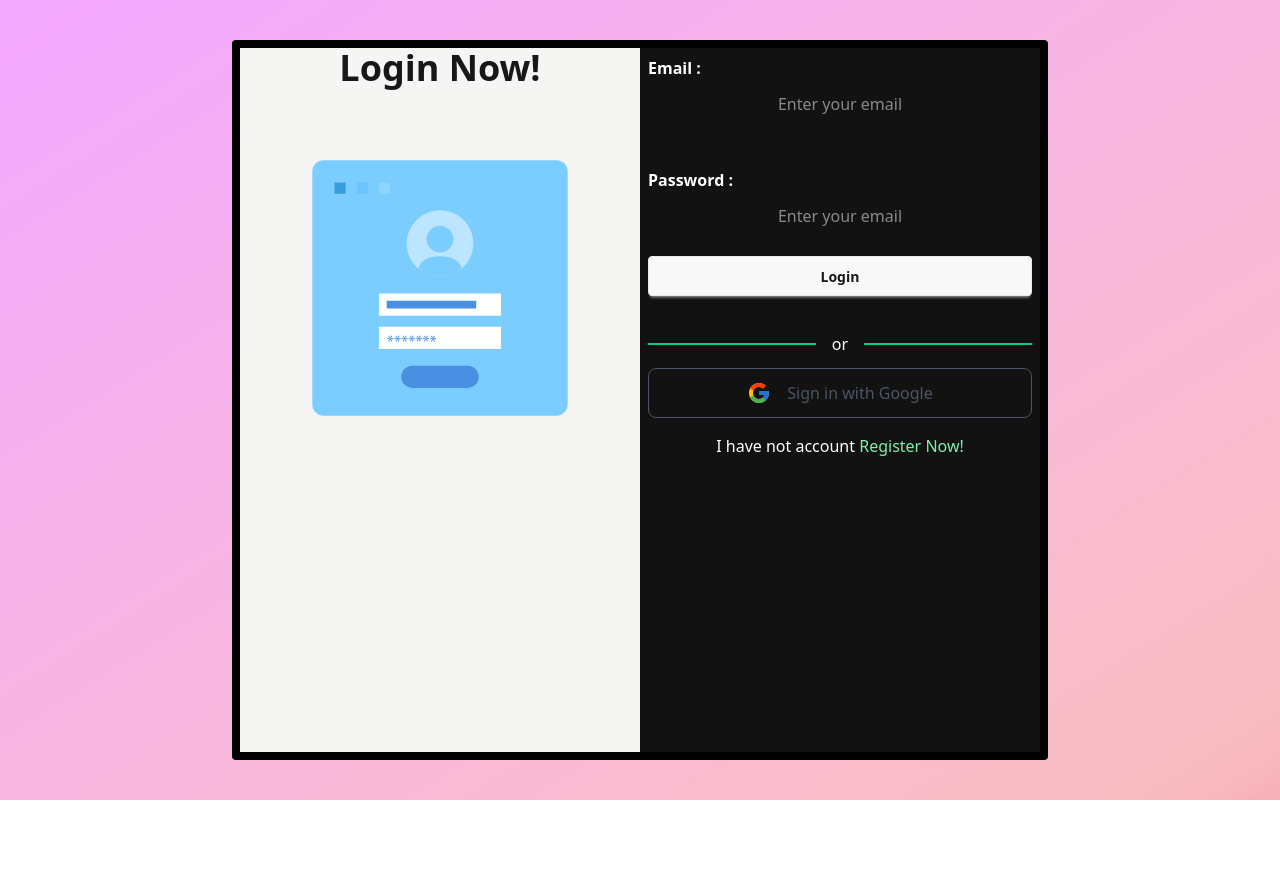
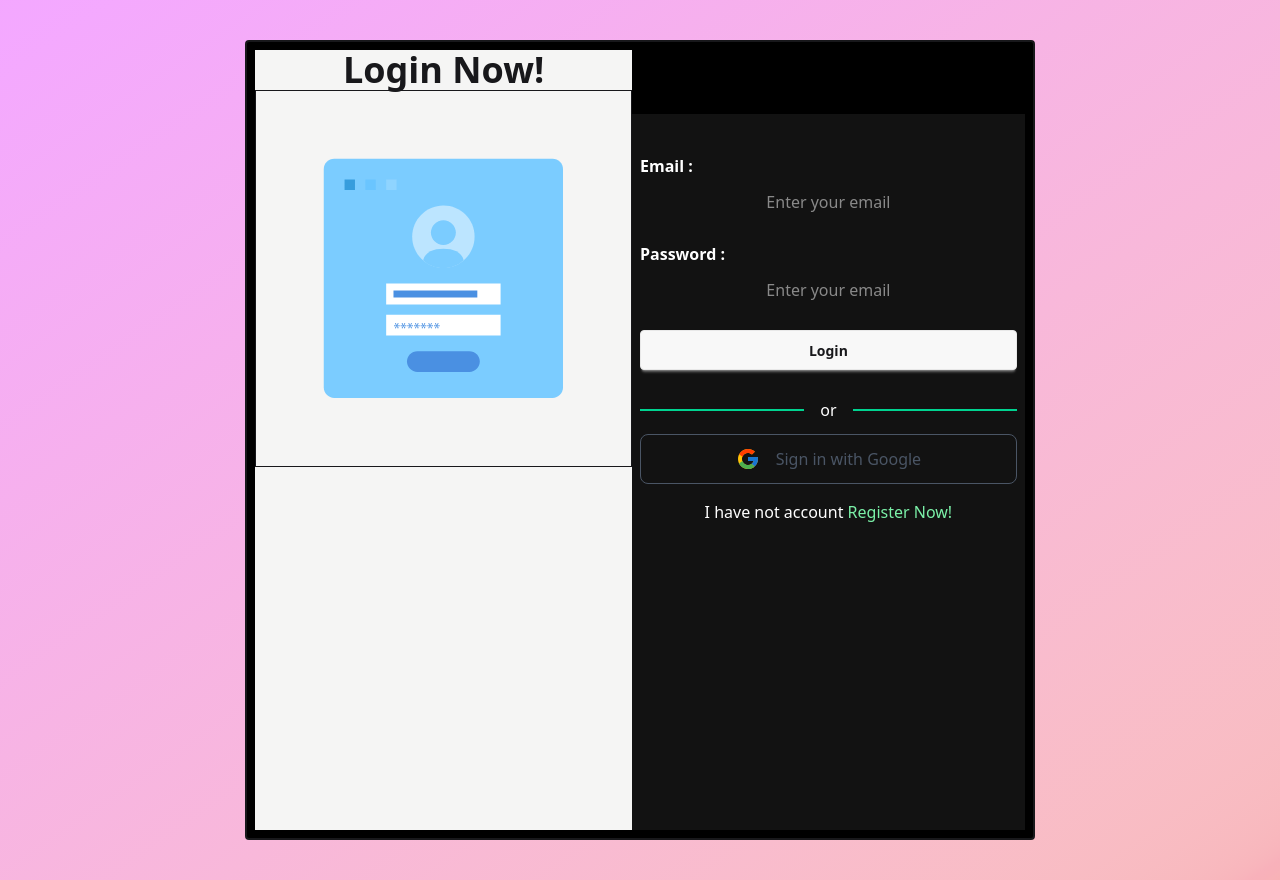
Before and after one commit to SakibFakir69/connectToToyou_client, a React (Vite) app: page /account/login in a window 1280 px wide. Before the commit the page ends 800 px from the top, so only its background shows below. Built offline with nearby package versions, Linux system fonts and the light colour scheme.

Commit message:
login bug fix

```diff
--- a/src/AccountAuth/Login.jsx
+++ b/src/AccountAuth/Login.jsx
@@ -13,22 +13,41 @@ function Login() {
     animationData: LottieLoginAnimation,
   };
 
+  //   handle form
+
+  const handleLoginFormSb= async (event)=>{
+
+    event.preventDefault();
+    const form_info= new FormData(event.target);
+    const form_data = Object.fromEntries(form_info);
+    const {email , password} = form_data;
+    console.log({email , password});
+
+
+  }
+
   return (
-    <div className="bg-gradient-to-br from-fuchsia-300 to-red-600/30 h-screen flex justify-center py-10 ">
-      <section class="hover:border-2 hover:border-teal-300/30  md:flex rounded p-2 backdrop-blur-md bg-black transform transition delay-100">
+    <div className="bg-gradient-to-br from-fuchsia-300 to-red-600/30  flex justify-center py-10  w-full min-h-screen">
 
 
 
-        <div className="flex-1  text-center bg-stone-100">
+
+      <section class="hover:border-2 hover:border-teal-300/30  md:flex rounded p-2 backdrop-blur-md bg-black transform transition delay-100  border-2 min-h-screen ">
 
 
+        <div className="flex-1  text-center bg-stone-100">
           <h2 className="text-4xl font-semibold">Login Now!</h2>
-          <Lottie options={animationOption} height={400} width={400} />
+
+
+       <div className="border">
+       <Lottie options={animationOption}  />
+       </div>
         </div>
 
-        <div className="flex-1  custome_color_for_login text-white min-w-[400px] p-2 ">
-          <form className=" r">
-            <div className="flex flex-col mb-4">
+
+        <div className="flex-1  custome_color_for_login text-white  p-2 py-10  md:mt-16">
+          <form className=" " onSubmit={handleLoginFormSb}>
+            <div className="flex flex-col">
               <label htmlFor="" className="font-semibold">
                 Email :{" "}
               </label>
@@ -41,7 +60,7 @@ function Login() {
               />
             </div>
             {/* password */}
-            <div className="flex flex-col mb-4 md:py-6">
+            <div className="flex flex-col mb-2 md:py-4">
               <label htmlFor="" className="font-semibold">
                 Password :{" "}
               </label>
@@ -52,9 +71,6 @@ function Login() {
                 hover:outline-blue-900
 
                 "
-
-
-
                 name="password"
                 type="passsword"
                 placeholder="Enter your email"
@@ -100,11 +116,13 @@ function Login() {
 
             {/* no account */}
             <div className="text-center mt-4">
-                <p>I have not account <Link to={'/account/registation'} className="text-green-300">Register Now!</Link></p>
+              <p>
+                I have not account{" "}
+                <Link to={"/account/registation"} className="text-green-300">
+                  Register Now!
+                </Link>
+              </p>
             </div>
-
-
-
           </div>
         </div>
       </section>
```
